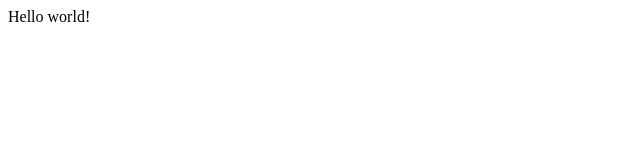
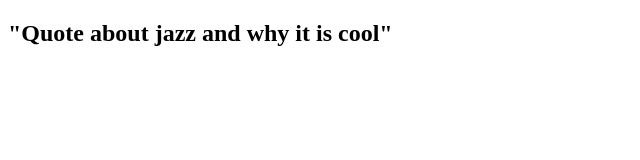
Before and after one commit to AsaelCorona115/jollybops, a Gatsby site: page / in a window 1280 px wide. Shown: the whole page, without its empty margins (0-640 px from the left). Built offline with nearby package versions, Linux system fonts and the light colour scheme; Gatsby itself is replaced by a stand-in of ours.

Commit message:
First commit

```diff
--- a/package.json
+++ b/package.json
@@ -13,8 +13,10 @@
     "test": "echo \"Write tests! -> https://gatsby.dev/unit-testing\" && exit 1"
   },
   "dependencies": {
+    "bootstrap": "^5.2.2",
     "gatsby": "^5.0.0",
     "react": "^18.2.0",
+    "react-bootstrap": "^2.6.0",
     "react-dom": "^18.2.0"
   },
   "repository": {
--- a/src/pages/index.js
+++ b/src/pages/index.js
@@ -1,5 +1,11 @@
-import * as React from "react"
+import * as React from "react";
 
 export default function Home() {
-  return <div>Hello world!</div>
+  return (
+    <>
+      <section>
+        <h1 className="quote">"Quote about jazz and why it is cool"</h1>
+      </section>
+    </>
+  );
 }
```
Also changed, not shown: src/pages/repertoire.js (added, +12 -0 lines), 1 other file.
